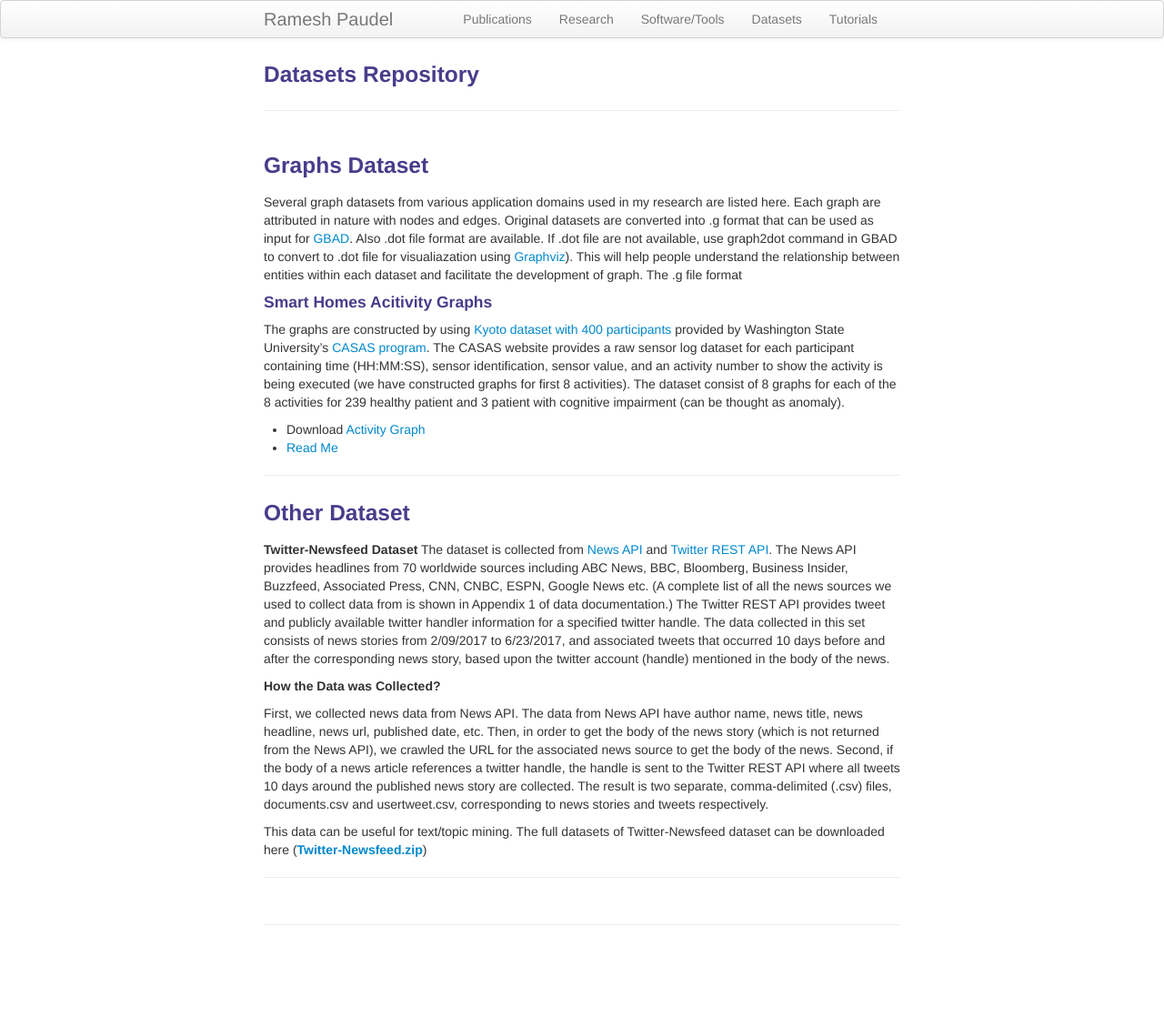
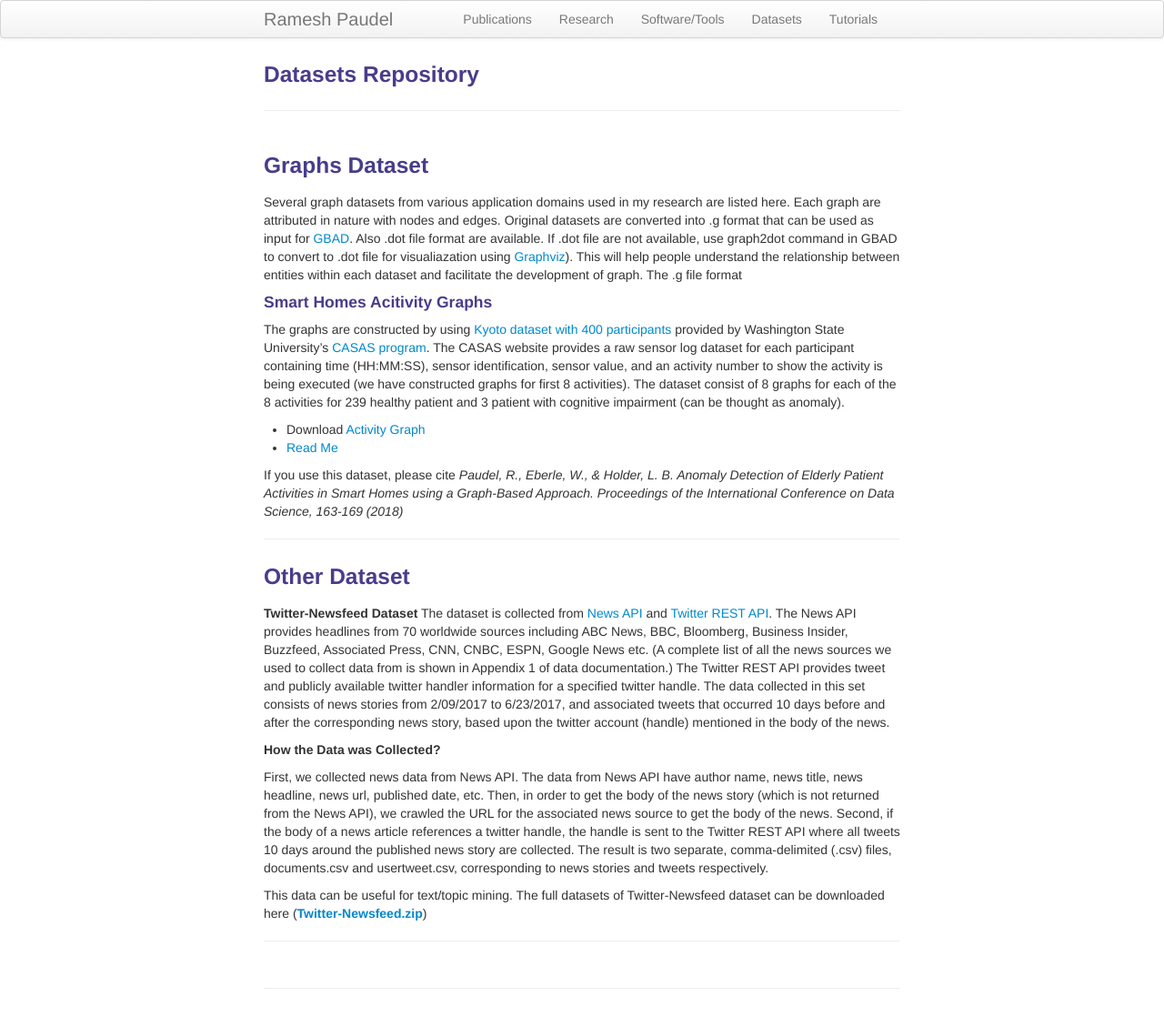
Before and after one commit to rpaudel42/rpaudel42.github.io, a Jekyll site: the page built from pages/dataset.md, in a window 1280 px wide. Shown: the whole page at 91% size. Built offline with Jekyll 4.4.1, drawn with Linux system fonts in a browser that asks for light colours; before the commit the page ends 1048 px from its top, so only the background shows below that.

Commit message:
Update dataset.md

```diff
--- a/pages/dataset.md
+++ b/pages/dataset.md
@@ -13,7 +13,10 @@ The graphs are constructed by using [Kyoto dataset with 400 participants](http:/
 <ul>
  <li>Download <a href ="/datasets/smart-home-graphs.zip">Activity Graph</a></li>
  <li><a href ="##">Read Me</a></li>
- </ul>
+</ul>
+If you use this dataset, please cite
+<em>Paudel, R., Eberle, W., & Holder, L. B. Anomaly Detection of Elderly Patient Activities in Smart Homes using a Graph-Based Approach. Proceedings of the International Conference on Data Science, 163-169 (2018)</em>
+
 ---
 
 ### Other Dataset
```
